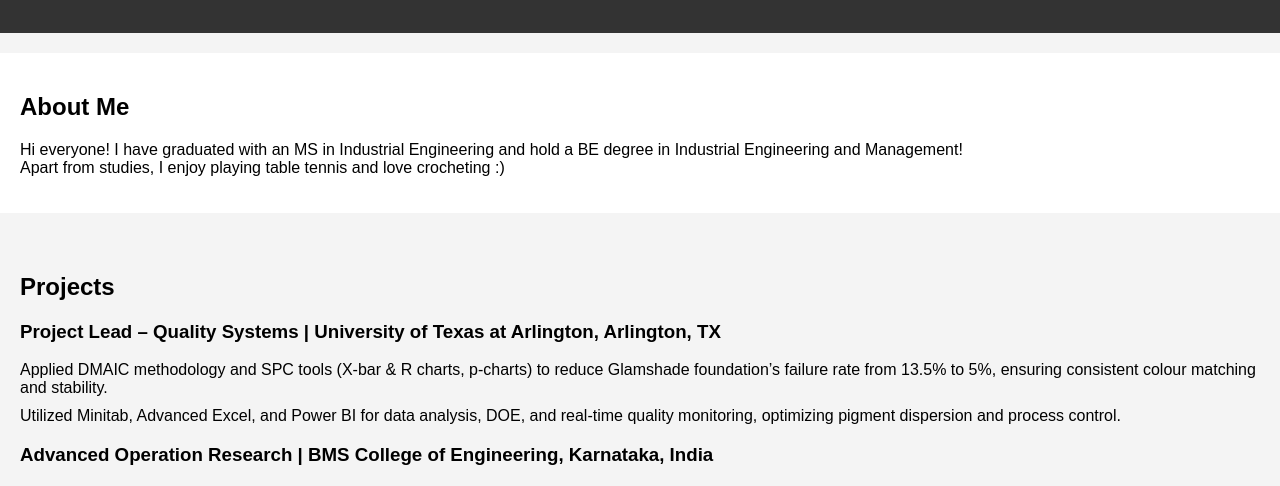
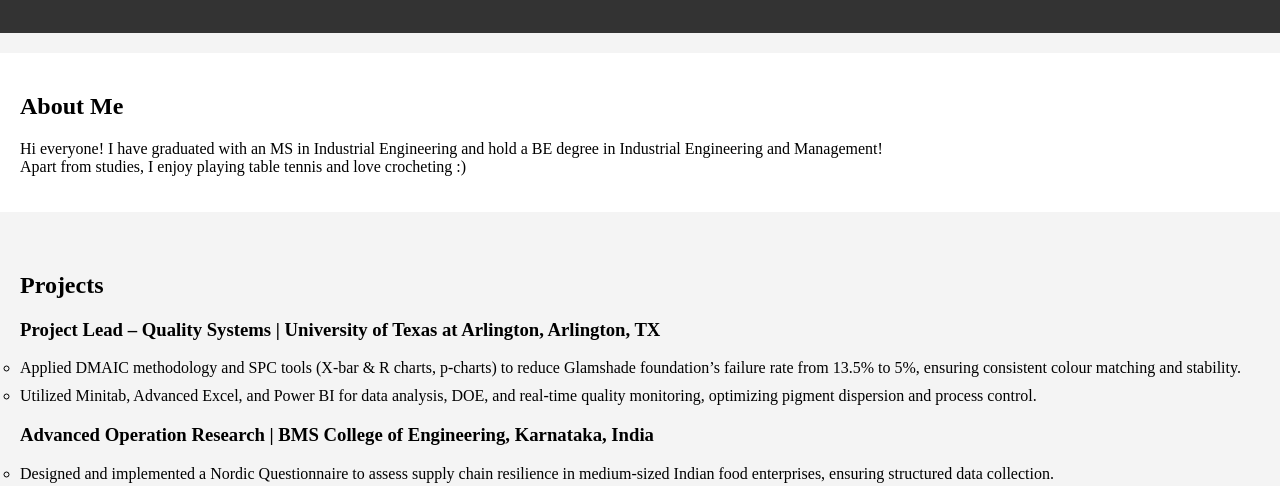
Before and after one commit to kushia6/Github-Portfolio, a plain HTML site: page index.html in a window 1280 px wide. Shown: the part 290-776 px from the top of the page. Drawn offline with Linux system fonts and the light colour scheme.

Commit message:
Update style.css

```diff
--- a/style.css
+++ b/style.css
@@ -1,5 +1,5 @@
 body {
-    font-family: Arial, sans-serif;
+    font-family: Times New Roman, sans-serif;
     margin: 0;
     padding: 0;
     background-color: #f4f4f4;
@@ -26,7 +26,7 @@ section#about {
 }
 
 section#projects ul {
-    list-style: none;
+    list-style: circle;
     padding: 0;
 }
 
```
